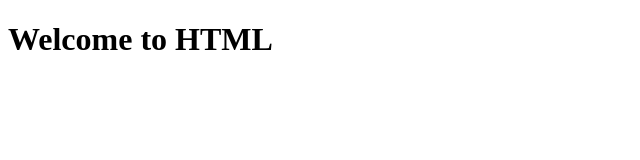
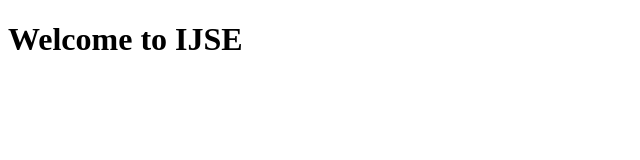
Before and after one commit to nethmichethana/Web-Technologies-html-project01, a plain HTML site: page index.html in a window 1280 px wide. Shown: the full height of the page, 0-640 px from the left. Drawn offline with Linux system fonts and the light colour scheme.

Commit message:
update text html to ijse

```diff
--- a/index.html
+++ b/index.html
@@ -5,6 +5,6 @@
     <title>Title</title>
 </head>
 <body>
-  <h1>Welcome to HTML</h1>
+  <h1>Welcome to IJSE</h1>
 </body>
 </html>
```
